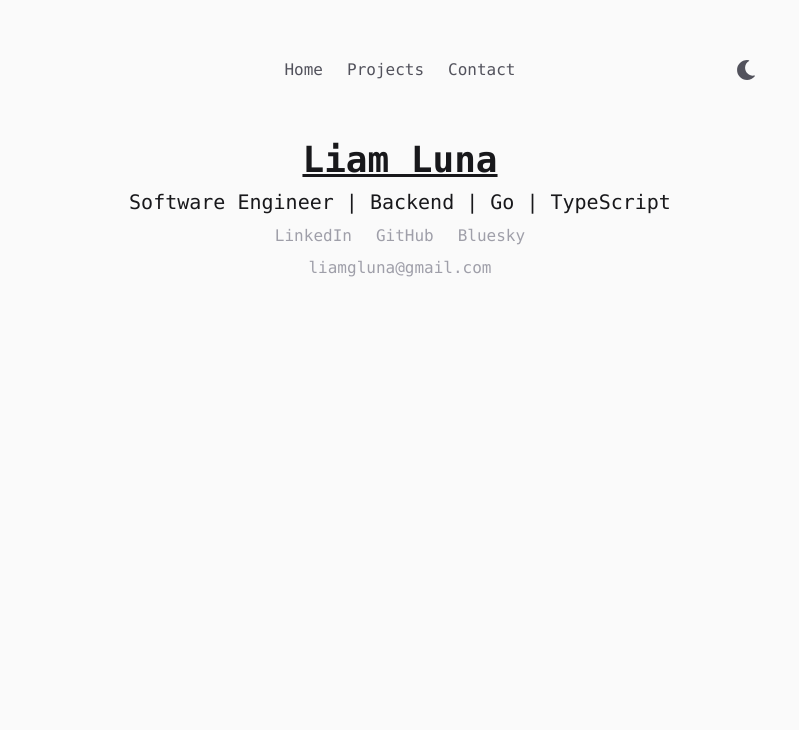
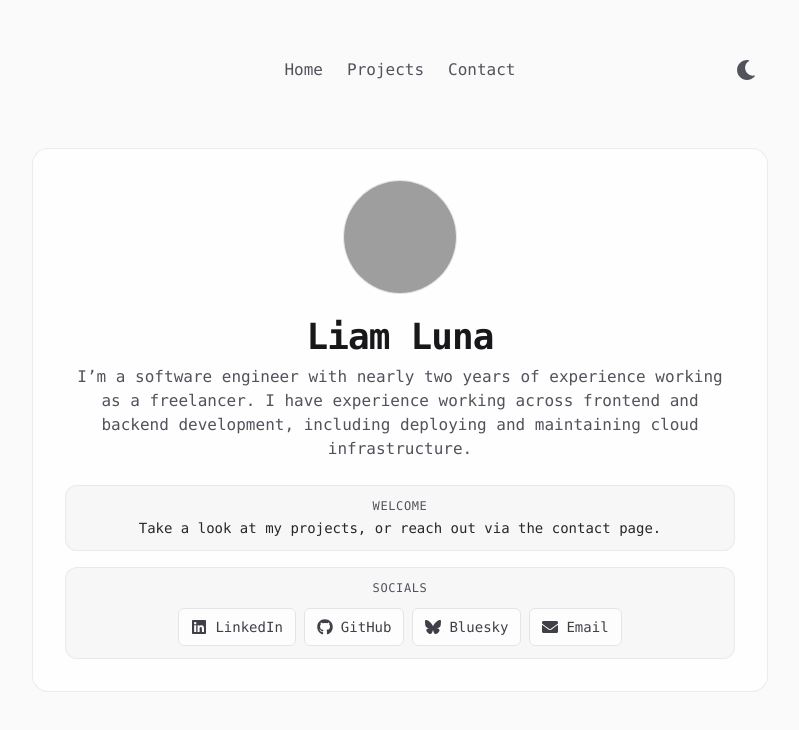
Before and after one commit to liamgluna/liamluna, a React (Vite) app: page / in a window 1280 px wide. Shown: the top 730 px of the page, without its empty margins (240-1039 px from the left). Built offline with nearby package versions, Linux system fonts and the light colour scheme; grey boxes are pictures that could not be loaded.

Commit message:
add home page

```diff
--- a/src/pages/Home.tsx
+++ b/src/pages/Home.tsx
@@ -1,36 +1,79 @@
+import type { IconType } from 'react-icons';
+import { FaEnvelope, FaGithub, FaLinkedin } from 'react-icons/fa';
+import { SiBluesky } from 'react-icons/si';
+
+const SOCIALS: Array<{ label: string; href: string; icon: IconType }> = [
+  {
+    label: 'LinkedIn',
+    href: 'https://www.linkedin.com/in/liamluna',
+    icon: FaLinkedin,
+  },
+  {
+    label: 'GitHub',
+    href: 'https://github.com/liamgluna',
+    icon: FaGithub,
+  },
+  {
+    label: 'Bluesky',
+    href: 'https://bsky.app/profile/liamluna.com',
+    icon: SiBluesky,
+  },
+  {
+    label: 'Email',
+    href: 'mailto:liamgluna@gmail.com',
+    icon: FaEnvelope,
+  },
+];
+
 export function Home() {
   return (
-    <div className="flex h-full items-center justify-center">
-      <div className="mx-2 text-center font-mono">
-        <p className="mb-2 text-2xl font-bold underline sm:text-4xl">Liam Luna</p>
-        <p className="mb-2 text-xs sm:text-xl">Software Engineer | Backend | Go | TypeScript</p>
-        <div className="mb-1 flex flex-col gap-1 sm:mb-2 sm:flex-row sm:justify-center sm:gap-6">
-          <a
-            href="https://linkedin.com/in/liamluna"
-            className="text-xs text-zinc-400 hover:text-zinc-200 sm:text-base"
-          >
-            LinkedIn
-          </a>
-          <a
-            href="https://github.com/liamgluna"
-            className="text-xs text-zinc-400 hover:text-zinc-200 sm:text-base"
-          >
-            GitHub
-          </a>
-          <a
-            href="https://bsky.app/profile/liamluna.com"
-            className="text-xs text-zinc-400 hover:text-zinc-200 sm:text-base"
-          >
-            Bluesky
-          </a>
+    <div className="mx-auto w-full max-w-3xl px-4 pb-16 font-mono">
+      <section className="intro-fade-up mt-2 rounded-2xl border border-zinc-200/70 bg-white/70 p-6 sm:p-8 dark:border-zinc-700/60 dark:bg-zinc-900/30">
+        <div className="flex flex-col items-center gap-6">
+          <img
+            src="/profile.jpg"
+            alt="Portrait of Liam Luna"
+            className="intro-fade-up intro-delay-1 h-28 w-28 rounded-full object-cover ring-1 ring-zinc-200 dark:ring-zinc-700"
+            loading="eager"
+          />
+
+          <div className="text-center">
+            <p className="intro-fade-up intro-delay-1 text-3xl font-bold tracking-tight text-zinc-900 sm:text-4xl dark:text-zinc-100">
+              Liam Luna
+            </p>
+            <p className="intro-fade-up intro-delay-2 mt-2 text-sm text-zinc-600 sm:text-base dark:text-zinc-400">
+              I’m a software engineer with nearly two years of experience working as a freelancer. I have
+              experience working across frontend and backend development, including deploying and maintaining
+              cloud infrastructure.
+            </p>
+
+            <div className="intro-fade-up intro-delay-3 mt-6 w-full rounded-xl border border-zinc-200/70 bg-zinc-100/70 px-4 py-3 dark:border-zinc-700/60 dark:bg-zinc-800/30">
+              <p className="text-xs tracking-wider text-zinc-600 uppercase dark:text-zinc-400">Welcome</p>
+              <p className="mt-1 text-sm text-zinc-800 dark:text-zinc-200">
+                Take a look at my projects, or reach out via the contact page.
+              </p>
+            </div>
+
+            <div className="intro-fade-up intro-delay-3 mt-4 w-full rounded-xl border border-zinc-200/70 bg-zinc-100/70 px-4 py-3 dark:border-zinc-700/60 dark:bg-zinc-800/30">
+              <p className="text-xs tracking-wider text-zinc-600 uppercase dark:text-zinc-400">Socials</p>
+              <div className="mt-3 flex flex-wrap justify-center gap-2">
+                {SOCIALS.map((s) => (
+                  <a
+                    key={s.label}
+                    href={s.href}
+                    target="_blank"
+                    rel="noreferrer"
+                    className="inline-flex items-center gap-2 rounded-md border border-zinc-200 bg-white/70 px-3 py-2 text-sm text-zinc-700 hover:bg-white dark:border-zinc-700/60 dark:bg-black/20 dark:text-zinc-200 dark:hover:bg-black/30"
+                  >
+                    <s.icon className="h-4 w-4" aria-hidden="true" />
+                    {s.label}
+                  </a>
+                ))}
+              </div>
+            </div>
+          </div>
         </div>
-        <a
-          href="mailto:liamgluna@gmail.com"
-          className="text-xs text-zinc-400 hover:text-zinc-200 sm:text-base"
-        >
-          liamgluna@gmail.com
-        </a>
-      </div>
+      </section>
     </div>
   );
 }
```
